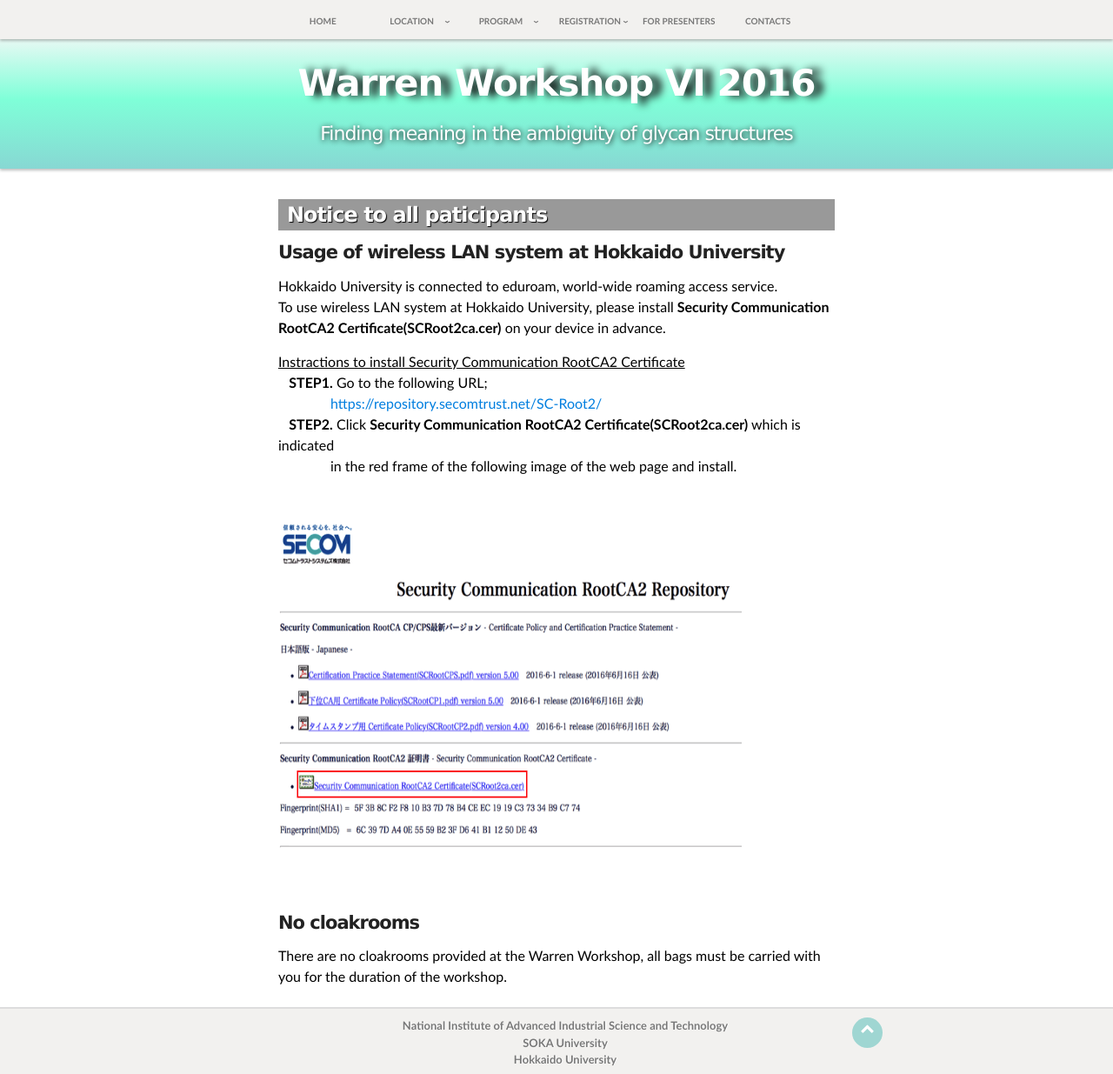
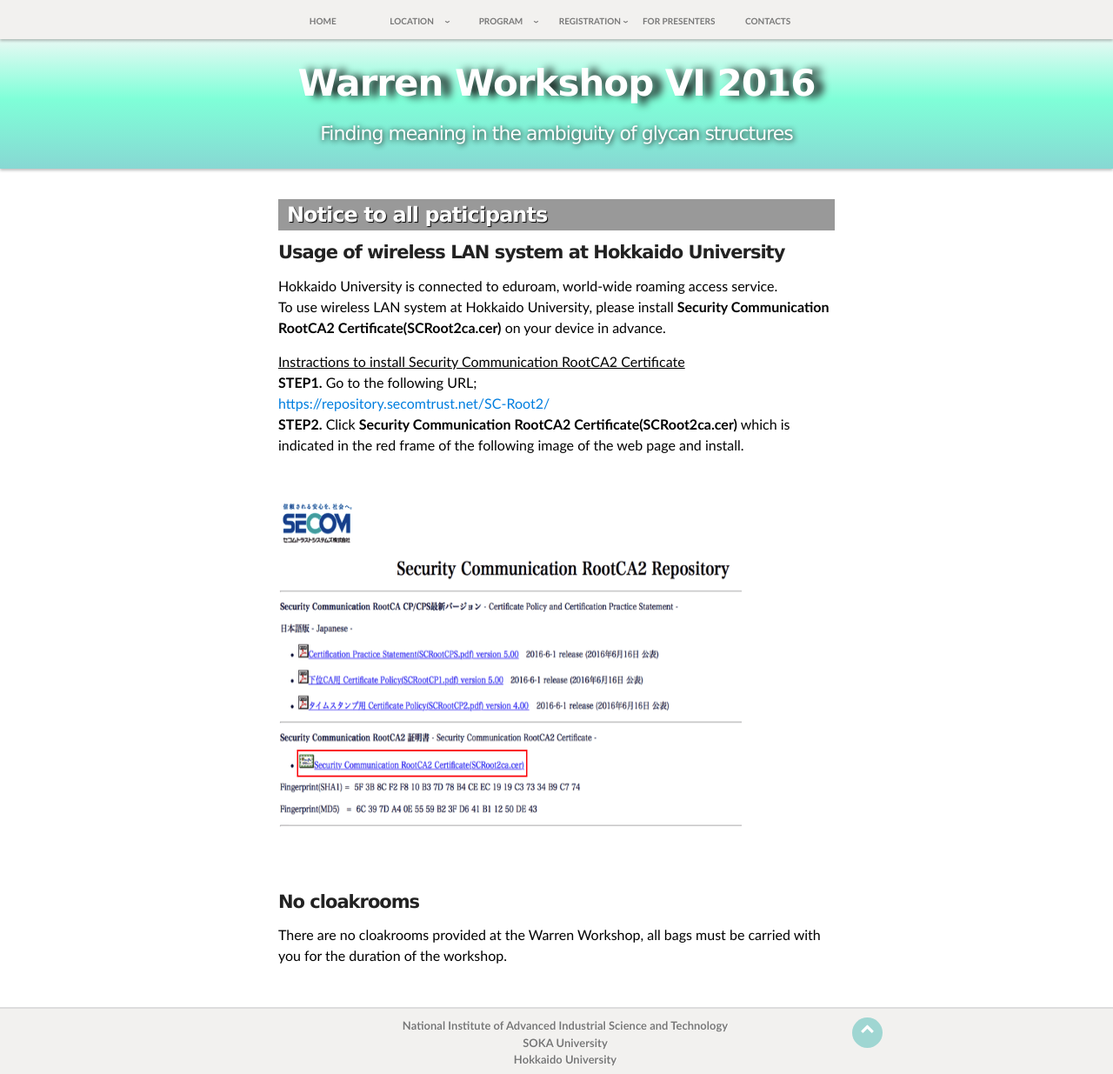
Before and after one commit to yamazakiM/WarrenWorkshop2016, a Jekyll site: the page built from noticeToParticipants/index.md, in a window 1280 px wide and 1235 px high. Shown: the whole window at 87% size. Built offline with Jekyll 4.4.1, drawn with Linux system fonts in a browser that asks for light colours; nearby versions of some CDN libraries; library files that are not in the unit come from our copies.

Commit message:
Update index.md

```diff
--- a/noticeToParticipants/index.md
+++ b/noticeToParticipants/index.md
@@ -18,13 +18,12 @@ layout: default
         <p>
         <u>Instractions to install Security Communication RootCA2 Certificate</u>
         <br>
-           &nbsp;&nbsp;&nbsp;<strong>STEP1.</strong>&nbsp;Go to the following URL;
+           <strong>STEP1.</strong>&nbsp;Go to the following URL;
            <br>
-           <span style="padding-left:60px"><a href="https://repository.secomtrust.net/SC-Root2/">https://repository.secomtrust.net/SC-Root2/</a></span>
+           <a href="https://repository.secomtrust.net/SC-Root2/">https://repository.secomtrust.net/SC-Root2/</a>
             <br>
-           &nbsp;&nbsp;&nbsp;<strong>STEP2.</strong>&nbsp;Click <strong>Security Communication RootCA2 Certificate(SCRoot2ca.cer)</strong> which is indicated
-           <br>
-           <span style="padding-left:60px">in the red frame of the following image of the web page and install.</span>
+           <strong>STEP2.</strong>&nbsp;Click <strong>Security Communication RootCA2 Certificate(SCRoot2ca.cer)</strong> which is indicated
+           in the red frame of the following image of the web page and install.
             <br>
            <img class="CA2" src="../images/CA2.gif" border="0" alt="CA2証明書" width="533" height="483">
         </p>
```
